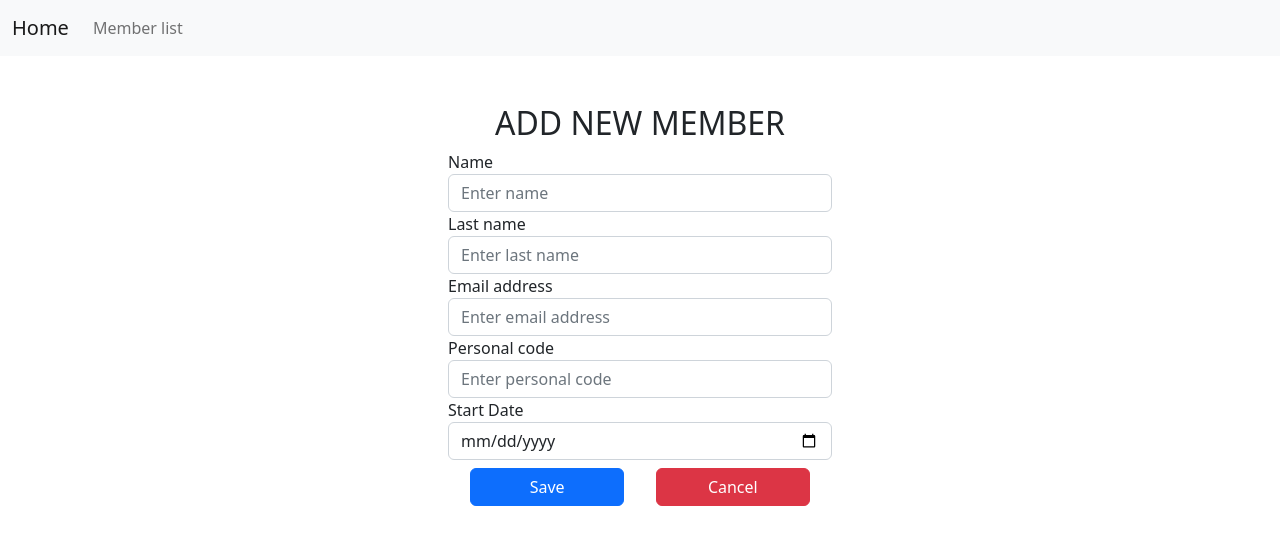
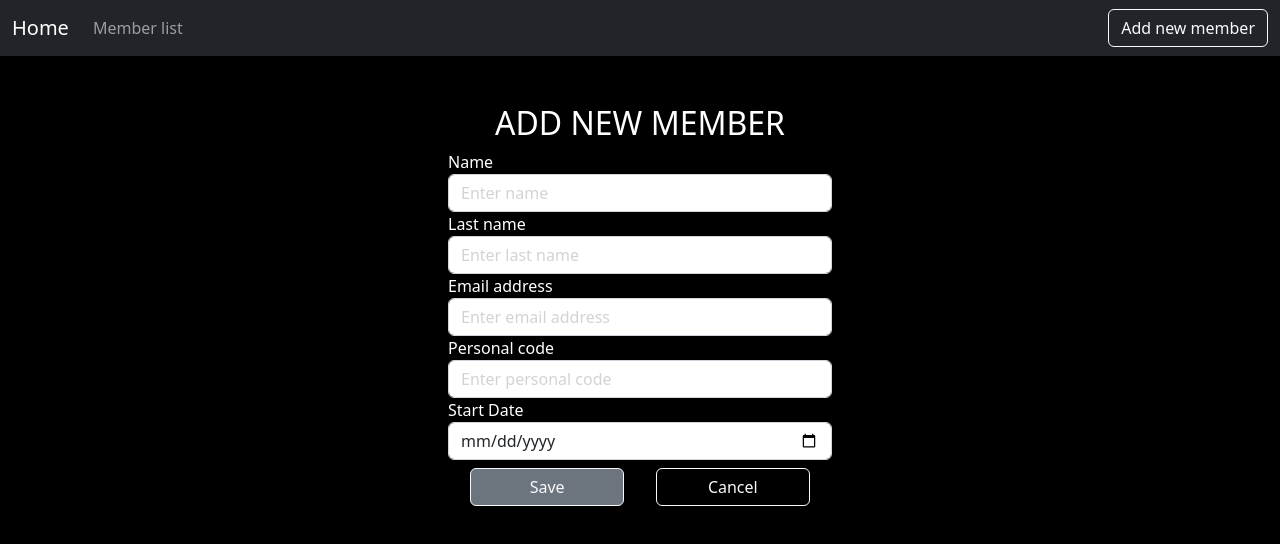
Before and after one commit to Gretaki/CodingSchool-Final-Exam, a plain HTML site: page frontend/pages/add-member/add-member.html in a window 1280 px wide. Drawn offline with nearby package versions, Linux system fonts and the light colour scheme.

Commit message:
Add style

```diff
--- a/frontend/pages/add-member/add-member.html
+++ b/frontend/pages/add-member/add-member.html
@@ -14,10 +14,10 @@
     <title>Chess club</title>
   </head>
   <body>
-    <nav class="navbar navbar-expand-lg bg-light">
+    <nav class="navbar navbar-dark navbar-expand-lg bg-dark">
       <div class="container-fluid">
         <a class="navbar-brand" href="/index.html">Home</a>
-        <div class="collapse navbar-collapse" id="navbarNavAltMarkup">
+        <div class="navbar-collapse" id="navbarNavAltMarkup">
           <div class="navbar-nav">
             <a
               class="nav-link"
@@ -27,13 +27,15 @@
             >
           </div>
         </div>
+        <button type="button" class="btn btn-outline-light" id="addMember">
+          Add new member
+        </button>
       </div>
     </nav>
 
     <div id="addMemberForm">
       <h2>Add new member</h2>
       <form>
-
         <div class="form-group">
           <label for="name">Name</label>
           <input
@@ -67,7 +69,9 @@
         <div class="form-group">
           <label for="personalCode">Personal code</label>
           <input
-              type="text" minlength="11" maxlength="11"
+            type="text"
+            minlength="11"
+            maxlength="11"
             class="form-control"
             id="personalCode"
             placeholder="Enter personal code"
@@ -85,10 +89,10 @@
         </div>
 
         <div class="actions">
-            <button type="submit" class="btn btn-primary" id="saveButton">
+          <button type="submit" class="btn btn-secondary btn-outline-light">
             Save
           </button>
-            <button type="reset" class="btn btn-danger" id="cancelButton">
+          <button type="reset" class="btn btn-outline-light" id="cancelButton">
             Cancel
           </button>
         </div>
--- a/frontend/pages/add-member/style.css
+++ b/frontend/pages/add-member/style.css
@@ -1,5 +1,10 @@
+body {
+  background-color: black;
+}
+
 #addMemberForm {
   display: flex;
+  color: white;
   flex-direction: column;
   width: 30%;
   margin: 3rem auto;
@@ -19,3 +24,7 @@
   margin: 0.5rem 1rem;
   width: 40%;
 }
+
+#addMemberForm input::placeholder {
+  color: lightgray;
+}
--- a/frontend/pages/edit-member/style.css
+++ b/frontend/pages/edit-member/style.css
@@ -1,9 +1,14 @@
+body {
+  background-color: black;
+}
+
 #editMemberForm {
   display: flex;
+  color: white;
   flex-direction: column;
   width: 30%;
   margin: 3rem auto;
-  }®
+}
 
 #editMemberForm h2 {
   text-align: center;
--- a/frontend/pages/member-list/style.css
+++ b/frontend/pages/member-list/style.css
@@ -1,36 +1,21 @@
+body {
+  background-color: black;
+}
+
 #membersTable {
-    margin: 100px auto;
-    width: 50%;
-  }
+  margin: 100px auto;
+  width: 100%;
+  max-width: 1000px;
+}
 
-  #addMember {
-    margin-bottom: 2rem;
-  }
-
-
-  .pagination-container {
-    display: flex;
-    align-items: center;
-    position: absolute;
-    bottom: 0;
-    justify-content: center;
-  }
-  .pagination-number,
-  .pagination-button{
-    font-size: 1.1rem;
-    background-color: transparent;
-    border: none;
-    margin: 0.25rem 0.25rem;
-    cursor: pointer;
-    height: 2.5rem;
-    width: 2.5rem;
-    border-radius: .2rem;
-  }
-  .pagination-number:hover,
-  .pagination-button:not(.disabled):hover {
-    background: #fff;
-  }
-  .pagination-number.active {
-    color: #fff;
-    background: #0085b6;
-  }
+.page-item {
+  --bs-pagination-color: #f8f9fa;
+  --bs-pagination-bg: #000;
+  --bs-pagination-border-color: #f8f9fa;
+  --bs-pagination-hover-color: black;
+  --bs-pagination-hover-bg: #e9ecef;
+  --bs-pagination-active-color: black;
+  --bs-pagination-active-bg: white;
+  --bs-pagination-active-border-color: white;
+  cursor: pointer;
+}
--- /dev/null
+++ b/frontend/style.css
@@ -0,0 +1,12 @@
+body {
+  background-color: black;
+}
+
+#landing {
+  margin-top: 10rem;
+  text-align: center;
+}
+
+img {
+  width: 80%;
+}
```
Also changed, not shown: frontend/commons/requests.js (+10 -8 lines), frontend/index.html (+15 -5 lines), frontend/pages/edit-member/edit-member.html (+8 -6 lines), frontend/pages/member-list/member-list.html (+7 -8 lines), frontend/pages/member-list/scripts.js (+20 -21 lines). Lines whose indentation alone changed are shown as unchanged.
